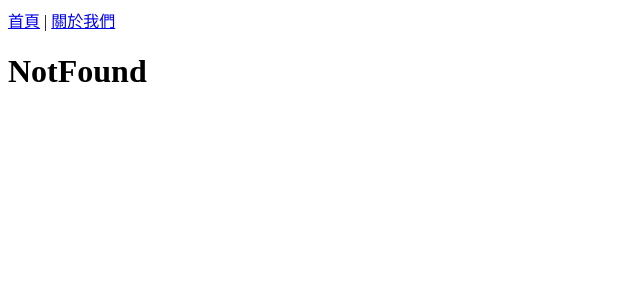
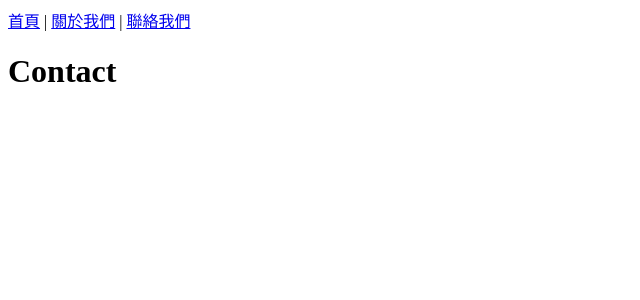
Before and after one commit to marykuo/lab-react-router, a React (Vite) app in the folder packages/hash-data/: page /#/contact in a window 1280 px wide. Shown: the top 300 px of the page, without its empty margins (0-640 px from the left). Built offline with nearby package versions, Linux system fonts and the light colour scheme.

Commit message:
feat(hash-data): setup a lazy route in one line

```diff
--- a/packages/hash-data/src/App.jsx
+++ b/packages/hash-data/src/App.jsx
@@ -1,27 +1,36 @@
 import { createHashRouter, RouterProvider } from "react-router";
 import Home from "./pages/Home";
-import NotFound from "./pages/NotFound";
+import Error from "./pages/Error";
 import MainLayout from "./pages/MainLayout";
 
 const router = createHashRouter([
   {
     path: "/",
-    element: <MainLayout />, // Global layout, shared across all pages
+    Component: MainLayout, // Global layout, shared across all pages
     children: [
       {
         index: true,
-        element: <Home />,
+        // pass the class or function directly for internal instantiation
+        Component: Home,
       },
       {
         path: "about",
+        // setup a lazy route via async function to reduce initial bundle size
         lazy: async () => {
           const { default: About } = await import("./pages/About");
           return { Component: About };
         },
       },
       {
+        path: "contact",
+        // setup a lazy route in one line using promise chaining
+        lazy: async () =>
+          import("./pages/Contact").then((m) => ({ Component: m.default })),
+      },
+      {
         path: "*",
-        element: <NotFound />,
+        // rendering JSX elements directly makes it easier to pass props
+        element: <Error message="Page not found" />,
       },
     ],
   },
--- a/packages/hash-data/src/components/Navbar.jsx
+++ b/packages/hash-data/src/components/Navbar.jsx
@@ -13,6 +13,8 @@ export function Navbar() {
       >
         關於我們
       </NavLink>
+      {" | "}
+      <Link to="contact">聯絡我們</Link>
     </nav>
   );
 }
--- /dev/null
+++ b/packages/hash-data/src/pages/Contact.jsx
@@ -0,0 +1,5 @@
+export function Contact() {
+  return <h1>Contact</h1>;
+}
+
+export default Contact;
--- /dev/null
+++ b/packages/hash-data/src/pages/Error.jsx
@@ -0,0 +1,5 @@
+export function Error({ message }) {
+  return <h1>{message || "Error"}</h1>;
+}
+
+export default Error;
--- a/packages/hash-data/src/pages/NotFound.jsx
+++ /dev/null
@@ -1,5 +0,0 @@
-export function NotFound() {
-  return <h1>NotFound</h1>;
-}
-
-export default NotFound;
```
